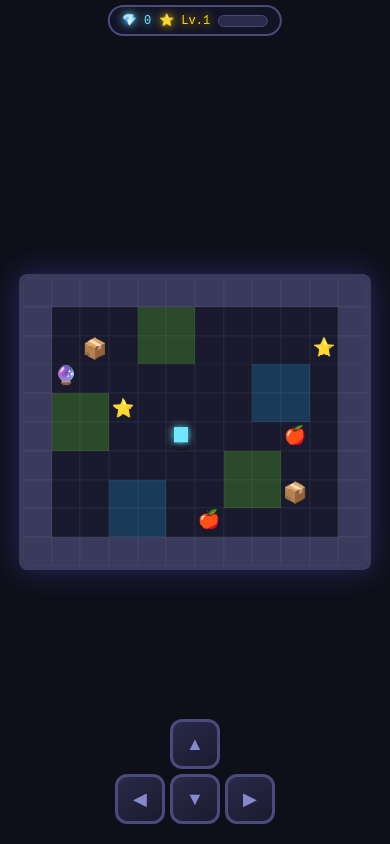
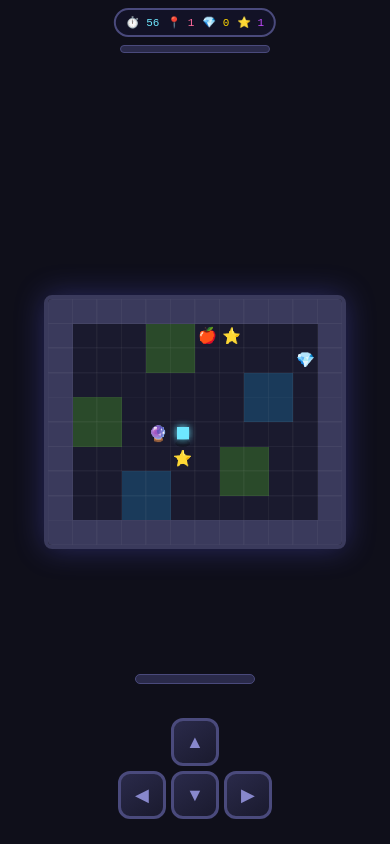
Before and after one commit to abidos768/gamobich, a plain HTML site: page pixel-quest/index.html in a window 390 px wide. Drawn offline with Linux system fonts and the light colour scheme.

Commit message:
Add stages with timer system

```diff
--- a/pixel-quest/game.js
+++ b/pixel-quest/game.js
@@ -1,9 +1,8 @@
-// ===== PIXEL QUEST - Simple Mobile Game =====
+// ===== PIXEL QUEST - Stages & Timer =====
 
 const canvas = document.getElementById('game-canvas');
 const ctx = canvas.getContext('2d');
 
-// Game dimensions
 const TILE_SIZE = 32;
 const MAP_WIDTH = 12;
 const MAP_HEIGHT = 10;
@@ -15,44 +14,110 @@ let coins = 0;
 let xp = 0;
 let level = 1;
 let xpToNext = 50;
+let stage = 1;
+let stageTime = 60;
+let timer = stageTime;
+let lastTick = Date.now();
+let collectiblesNeeded = 5;
+let collectiblesGot = 0;
+let gameActive = true;
 
 // Player
-const player = {
-    x: 5,
-    y: 5,
-    color: '#6ee7ff',
-    frame: 0,
-    animTimer: 0
-};
+const player = { x: 5, y: 5, color: '#6ee7ff' };
 
-// Collectibles
+// Game objects
 let collectibles = [];
 let triggers = [];
 let particles = [];
 
-// Map tiles (0=floor, 1=wall, 2=grass, 3=water)
-const map = [
-    [1,1,1,1,1,1,1,1,1,1,1,1],
-    [1,0,0,0,2,2,0,0,0,0,0,1],
-    [1,0,0,0,2,2,0,0,0,0,0,1],
-    [1,0,0,0,0,0,0,0,3,3,0,1],
-    [1,2,2,0,0,0,0,0,3,3,0,1],
-    [1,2,2,0,0,0,0,0,0,0,0,1],
-    [1,0,0,0,0,0,0,2,2,0,0,1],
-    [1,0,0,3,3,0,0,2,2,0,0,1],
-    [1,0,0,3,3,0,0,0,0,0,0,1],
-    [1,1,1,1,1,1,1,1,1,1,1,1]
+// Stage maps
+const stages = [
+    // Stage 1
+    [
+        [1, 1, 1, 1, 1, 1, 1, 1, 1, 1, 1, 1],
+        [1, 0, 0, 0, 2, 2, 0, 0, 0, 0, 0, 1],
+        [1, 0, 0, 0, 2, 2, 0, 0, 0, 0, 0, 1],
+        [1, 0, 0, 0, 0, 0, 0, 0, 3, 3, 0, 1],
+        [1, 2, 2, 0, 0, 0, 0, 0, 3, 3, 0, 1],
+        [1, 2, 2, 0, 0, 0, 0, 0, 0, 0, 0, 1],
+        [1, 0, 0, 0, 0, 0, 0, 2, 2, 0, 0, 1],
+        [1, 0, 0, 3, 3, 0, 0, 2, 2, 0, 0, 1],
+        [1, 0, 0, 3, 3, 0, 0, 0, 0, 0, 0, 1],
+        [1, 1, 1, 1, 1, 1, 1, 1, 1, 1, 1, 1]
+    ],
+    // Stage 2
+    [
+        [1, 1, 1, 1, 1, 1, 1, 1, 1, 1, 1, 1],
+        [1, 0, 0, 0, 0, 0, 0, 0, 0, 0, 0, 1],
+        [1, 0, 1, 1, 0, 0, 0, 0, 1, 1, 0, 1],
+        [1, 0, 1, 0, 0, 0, 0, 0, 0, 1, 0, 1],
+        [1, 0, 0, 0, 0, 2, 2, 0, 0, 0, 0, 1],
+        [1, 0, 0, 0, 0, 2, 2, 0, 0, 0, 0, 1],
+        [1, 0, 1, 0, 0, 0, 0, 0, 0, 1, 0, 1],
+        [1, 0, 1, 1, 0, 0, 0, 0, 1, 1, 0, 1],
+        [1, 0, 0, 0, 0, 0, 0, 0, 0, 0, 0, 1],
+        [1, 1, 1, 1, 1, 1, 1, 1, 1, 1, 1, 1]
+    ],
+    // Stage 3
+    [
+        [1, 1, 1, 1, 1, 1, 1, 1, 1, 1, 1, 1],
+        [1, 0, 0, 0, 1, 0, 0, 1, 0, 0, 0, 1],
+        [1, 0, 0, 0, 0, 0, 0, 0, 0, 0, 0, 1],
+        [1, 0, 0, 1, 0, 0, 0, 0, 1, 0, 0, 1],
+        [1, 1, 0, 0, 0, 0, 0, 0, 0, 0, 1, 1],
+        [1, 1, 0, 0, 0, 0, 0, 0, 0, 0, 1, 1],
+        [1, 0, 0, 1, 0, 0, 0, 0, 1, 0, 0, 1],
+        [1, 0, 0, 0, 0, 0, 0, 0, 0, 0, 0, 1],
+        [1, 0, 0, 0, 1, 0, 0, 1, 0, 0, 0, 1],
+        [1, 1, 1, 1, 1, 1, 1, 1, 1, 1, 1, 1]
+    ],
+    // Stage 4
+    [
+        [1, 1, 1, 1, 1, 1, 1, 1, 1, 1, 1, 1],
+        [1, 0, 0, 0, 0, 0, 0, 0, 0, 0, 0, 1],
+        [1, 0, 3, 3, 0, 0, 0, 0, 3, 3, 0, 1],
+        [1, 0, 3, 3, 0, 0, 0, 0, 3, 3, 0, 1],
+        [1, 0, 0, 0, 0, 1, 1, 0, 0, 0, 0, 1],
+        [1, 0, 0, 0, 0, 1, 1, 0, 0, 0, 0, 1],
+        [1, 0, 3, 3, 0, 0, 0, 0, 3, 3, 0, 1],
+        [1, 0, 3, 3, 0, 0, 0, 0, 3, 3, 0, 1],
+        [1, 0, 0, 0, 0, 0, 0, 0, 0, 0, 0, 1],
+        [1, 1, 1, 1, 1, 1, 1, 1, 1, 1, 1, 1]
+    ],
+    // Stage 5
+    [
+        [1, 1, 1, 1, 1, 1, 1, 1, 1, 1, 1, 1],
+        [1, 0, 0, 0, 0, 0, 0, 0, 0, 0, 0, 1],
+        [1, 0, 0, 0, 0, 0, 0, 0, 0, 0, 0, 1],
+        [1, 0, 0, 0, 0, 0, 0, 0, 0, 0, 0, 1],
+        [1, 0, 0, 0, 0, 0, 0, 0, 0, 0, 0, 1],
+        [1, 0, 0, 0, 0, 0, 0, 0, 0, 0, 0, 1],
+        [1, 0, 0, 0, 0, 0, 0, 0, 0, 0, 0, 1],
+        [1, 0, 0, 0, 0, 0, 0, 0, 0, 0, 0, 1],
+        [1, 0, 0, 0, 0, 0, 0, 0, 0, 0, 0, 1],
+        [1, 1, 1, 1, 1, 1, 1, 1, 1, 1, 1, 1]
+    ]
 ];
 
-// Colors for tiles
-const tileColors = {
-    0: '#1a1a2e', // floor
-    1: '#3a3a5c', // wall
-    2: '#2a4a2a', // grass
-    3: '#1a3a5a'  // water
-};
+let map = stages[0];
 
-// Initialize collectibles
+const tileColors = { 0: '#1a1a2e', 1: '#3a3a5c', 2: '#2a4a2a', 3: '#1a3a5a' };
+
+function loadStage(stageNum) {
+    stage = stageNum;
+    map = stages[(stageNum - 1) % stages.length];
+    player.x = 5;
+    player.y = 5;
+    collectiblesNeeded = 3 + stage * 2;
+    collectiblesGot = 0;
+    timer = Math.max(30, 60 - (stage - 1) * 5);
+    stageTime = timer;
+    spawnCollectibles();
+    spawnTriggers();
+    updateHUD();
+    showReward(`⭐ STAGE ${stage} - Collect ${collectiblesNeeded}!`);
+}
+
 function spawnCollectibles() {
     collectibles = [];
     const types = [
@@ -62,33 +127,32 @@ function spawnCollectibles() {
         { emoji: '🔮', value: 15, xp: 15 }
     ];
 
-    for (let i = 0; i < 5; i++) {
-        let x, y;
+    for (let i = 0; i < collectiblesNeeded; i++) {
+        let x, y, tries = 0;
         do {
             x = Math.floor(Math.random() * (MAP_WIDTH - 2)) + 1;
             y = Math.floor(Math.random() * (MAP_HEIGHT - 2)) + 1;
-        } while (map[y][x] === 1 || map[y][x] === 3 ||
-                 (x === player.x && y === player.y) ||
-                 collectibles.some(c => c.x === x && c.y === y));
+            tries++;
+        } while ((map[y][x] !== 0 || (x === player.x && y === player.y) ||
+            collectibles.some(c => c.x === x && c.y === y)) && tries < 100);
 
-        const type = types[Math.floor(Math.random() * types.length)];
-        collectibles.push({
-            x, y,
-            ...type,
-            animOffset: Math.random() * Math.PI * 2
-        });
+        if (tries < 100) {
+            const type = types[Math.floor(Math.random() * types.length)];
+            collectibles.push({ x, y, ...type, animOffset: Math.random() * Math.PI * 2 });
+        }
     }
 }
 
-// Initialize trigger zones
 function spawnTriggers() {
-    triggers = [
-        { x: 2, y: 2, type: 'chest', opened: false, emoji: '📦' },
-        { x: 9, y: 7, type: 'chest', opened: false, emoji: '📦' }
-    ];
+    triggers = [];
+    if (stage >= 2) {
+        triggers.push({ x: 2, y: 2, type: 'chest', opened: false, emoji: '📦' });
+    }
+    if (stage >= 4) {
+        triggers.push({ x: 9, y: 7, type: 'chest', opened: false, emoji: '📦' });
+    }
 }
 
-// Particle system
 function createParticles(x, y, color, count = 5) {
     for (let i = 0; i < count; i++) {
         particles.push({
@@ -96,25 +160,190 @@ function createParticles(x, y, color, count = 5) {
             y: y * TILE_SIZE + TILE_SIZE / 2,
             vx: (Math.random() - 0.5) * 4,
             vy: (Math.random() - 0.5) * 4 - 2,
-            life: 1,
-            color: color,
-            size: Math.random() * 4 + 2
+            life: 1, color, size: Math.random() * 4 + 2
         });
     }
 }
 
-// Update particles
 function updateParticles() {
     particles = particles.filter(p => {
-        p.x += p.vx;
-        p.y += p.vy;
-        p.vy += 0.1;
-        p.life -= 0.03;
+        p.x += p.vx; p.y += p.vy; p.vy += 0.1; p.life -= 0.03;
         return p.life > 0;
     });
 }
 
-// Draw particles
+function updateTimer() {
+    if (!gameActive) return;
+    const now = Date.now();
+    if (now - lastTick >= 1000) {
+        lastTick = now;
+        timer--;
+        updateHUD();
+        if (timer <= 0) {
+            gameOver();
+        }
+    }
+}
+
+function gameOver() {
+    gameActive = false;
+    showReward(`☠️ TIME'S UP! Stage ${stage}`);
+    setTimeout(() => {
+        coins = Math.floor(coins / 2);
+        loadStage(1);
+        gameActive = true;
+    }, 2000);
+}
+
+function stageComplete() {
+    gameActive = false;
+    const bonus = stage * 50;
+    coins += bonus;
+    showReward(`🎉 STAGE CLEAR! +${bonus} bonus!`);
+    setTimeout(() => {
+        loadStage(stage + 1);
+        gameActive = true;
+    }, 2000);
+}
+
+function movePlayer(dx, dy) {
+    if (!gameActive) return;
+    const newX = player.x + dx;
+    const newY = player.y + dy;
+
+    if (newX >= 0 && newX < MAP_WIDTH && newY >= 0 && newY < MAP_HEIGHT &&
+        map[newY][newX] !== 1 && map[newY][newX] !== 3) {
+        player.x = newX;
+        player.y = newY;
+        checkCollectibles();
+        checkTriggers();
+    }
+}
+
+function checkCollectibles() {
+    collectibles = collectibles.filter(c => {
+        if (c.x === player.x && c.y === player.y) {
+            coins += c.value;
+            xp += c.xp;
+            collectiblesGot++;
+            createParticles(c.x, c.y, '#ffd700', 8);
+            showReward(`+${c.value}💎 (${collectiblesGot}/${collectiblesNeeded})`);
+            updateHUD();
+            checkLevelUp();
+
+            if (collectiblesGot >= collectiblesNeeded) {
+                stageComplete();
+            }
+            return false;
+        }
+        return true;
+    });
+}
+
+function checkTriggers() {
+    triggers.forEach(t => {
+        if (t.x === player.x && t.y === player.y && !t.opened) {
+            t.opened = true;
+            t.emoji = '🎁';
+            const bonus = 20 + level * 5;
+            coins += bonus;
+            xp += 25;
+            timer += 10; // Bonus time!
+            createParticles(t.x, t.y, '#ff6b9d', 12);
+            showReward(`CHEST! +${bonus}💎 +10s⏱️`);
+            updateHUD();
+            checkLevelUp();
+        }
+    });
+}
+
+function checkLevelUp() {
+    while (xp >= xpToNext) {
+        xp -= xpToNext;
+        level++;
+        xpToNext = Math.floor(xpToNext * 1.5);
+        createParticles(player.x, player.y, '#c44cff', 20);
+        showReward(`🎉 LEVEL UP! Lv.${level}`);
+    }
+    updateHUD();
+}
+
+function updateHUD() {
+    document.getElementById('coin-count').textContent = coins;
+    document.getElementById('level-count').textContent = level;
+    document.getElementById('stage-count').textContent = stage;
+    document.getElementById('timer-count').textContent = timer;
+    document.getElementById('xp-fill').style.width = `${(xp / xpToNext) * 100}%`;
+    document.getElementById('progress-fill').style.width = `${(collectiblesGot / collectiblesNeeded) * 100}%`;
+
+    // Timer color warning
+    const timerEl = document.getElementById('timer-count');
+    if (timer <= 10) timerEl.style.color = '#ff4444';
+    else if (timer <= 20) timerEl.style.color = '#ffaa00';
+    else timerEl.style.color = '#6ee7ff';
+}
+
+function showReward(text) {
+    const popup = document.getElementById('reward-popup');
+    popup.querySelector('.reward-text').textContent = text;
+    popup.classList.remove('hidden');
+    setTimeout(() => popup.classList.add('hidden'), 1500);
+}
+
+function drawMap() {
+    for (let y = 0; y < MAP_HEIGHT; y++) {
+        for (let x = 0; x < MAP_WIDTH; x++) {
+            ctx.fillStyle = tileColors[map[y][x]];
+            ctx.fillRect(x * TILE_SIZE, y * TILE_SIZE, TILE_SIZE, TILE_SIZE);
+            ctx.strokeStyle = 'rgba(255,255,255,0.05)';
+            ctx.strokeRect(x * TILE_SIZE, y * TILE_SIZE, TILE_SIZE, TILE_SIZE);
+        }
+    }
+}
+
+function drawCollectibles() {
+    const time = Date.now() / 200;
+    collectibles.forEach(c => {
+        const bounce = Math.sin(time + c.animOffset) * 3;
+        ctx.font = '20px Arial';
+        ctx.textAlign = 'center';
+        ctx.textBaseline = 'middle';
+        ctx.fillText(c.emoji, c.x * TILE_SIZE + TILE_SIZE / 2, c.y * TILE_SIZE + TILE_SIZE / 2 + bounce);
+    });
+}
+
+function drawTriggers() {
+    triggers.forEach(t => {
+        ctx.font = '22px Arial';
+        ctx.textAlign = 'center';
+        ctx.textBaseline = 'middle';
+        ctx.fillText(t.emoji, t.x * TILE_SIZE + TILE_SIZE / 2, t.y * TILE_SIZE + TILE_SIZE / 2);
+    });
+}
+
+function drawPlayer() {
+    const x = player.x * TILE_SIZE;
+    const y = player.y * TILE_SIZE;
+    const bounce = Math.sin(Date.now() / 150) * 2;
+
+    ctx.fillStyle = 'rgba(0,0,0,0.3)';
+    ctx.beginPath();
+    ctx.ellipse(x + TILE_SIZE / 2, y + TILE_SIZE - 4, 10, 4, 0, 0, Math.PI * 2);
+    ctx.fill();
+
+    ctx.fillStyle = player.color;
+    ctx.fillRect(x + 8, y + 8 + bounce, 16, 16);
+    ctx.fillStyle = '#1a1a2e';
+    ctx.fillRect(x + 11, y + 12 + bounce, 4, 4);
+    ctx.fillRect(x + 17, y + 12 + bounce, 4, 4);
+
+    ctx.shadowColor = player.color;
+    ctx.shadowBlur = 10;
+    ctx.fillStyle = player.color;
+    ctx.fillRect(x + 8, y + 8 + bounce, 16, 16);
+    ctx.shadowBlur = 0;
+}
+
 function drawParticles() {
     particles.forEach(p => {
         ctx.globalAlpha = p.life;
@@ -126,185 +355,13 @@ function drawParticles() {
     ctx.globalAlpha = 1;
 }
 
-// Move player
-function movePlayer(dx, dy) {
-    const newX = player.x + dx;
-    const newY = player.y + dy;
-
-    // Check bounds and walls
-    if (newX >= 0 && newX < MAP_WIDTH &&
-        newY >= 0 && newY < MAP_HEIGHT &&
-        map[newY][newX] !== 1 && map[newY][newX] !== 3) {
-
-        player.x = newX;
-        player.y = newY;
-
-        // Check collectibles
-        checkCollectibles();
-
-        // Check triggers
-        checkTriggers();
-    }
-}
-
-// Check collectible pickups
-function checkCollectibles() {
-    collectibles = collectibles.filter(c => {
-        if (c.x === player.x && c.y === player.y) {
-            coins += c.value;
-            xp += c.xp;
-            createParticles(c.x, c.y, '#ffd700', 8);
-            showReward(`+${c.value} 💎  +${c.xp} XP`);
-            updateHUD();
-            checkLevelUp();
-            return false;
-        }
-        return true;
-    });
-
-    // Respawn if all collected
-    if (collectibles.length === 0) {
-        setTimeout(spawnCollectibles, 1000);
-    }
-}
-
-// Check trigger zones
-function checkTriggers() {
-    triggers.forEach(t => {
-        if (t.x === player.x && t.y === player.y && !t.opened) {
-            t.opened = true;
-            t.emoji = '🎁';
-            const bonus = 20 + level * 5;
-            coins += bonus;
-            xp += 25;
-            createParticles(t.x, t.y, '#ff6b9d', 12);
-            showReward(`CHEST! +${bonus} 💎  +25 XP`);
-            updateHUD();
-            checkLevelUp();
-
-            // Reset chest after delay
-            setTimeout(() => {
-                t.opened = false;
-                t.emoji = '📦';
-            }, 10000);
-        }
-    });
-}
-
-// Level up check
-function checkLevelUp() {
-    while (xp >= xpToNext) {
-        xp -= xpToNext;
-        level++;
-        xpToNext = Math.floor(xpToNext * 1.5);
-        createParticles(player.x, player.y, '#c44cff', 20);
-        showReward(`🎉 LEVEL UP! Lv.${level}`);
-    }
-    updateHUD();
-}
-
-// Update HUD
-function updateHUD() {
-    document.getElementById('coin-count').textContent = coins;
-    document.getElementById('level-count').textContent = level;
-    document.getElementById('xp-fill').style.width = `${(xp / xpToNext) * 100}%`;
-}
-
-// Show reward popup
-function showReward(text) {
-    const popup = document.getElementById('reward-popup');
-    popup.querySelector('.reward-text').textContent = text;
-    popup.classList.remove('hidden');
-
-    setTimeout(() => {
-        popup.classList.add('hidden');
-    }, 1500);
-}
-
-// Draw map
-function drawMap() {
-    for (let y = 0; y < MAP_HEIGHT; y++) {
-        for (let x = 0; x < MAP_WIDTH; x++) {
-            ctx.fillStyle = tileColors[map[y][x]];
-            ctx.fillRect(x * TILE_SIZE, y * TILE_SIZE, TILE_SIZE, TILE_SIZE);
-
-            // Add subtle grid
-            ctx.strokeStyle = 'rgba(255,255,255,0.05)';
-            ctx.strokeRect(x * TILE_SIZE, y * TILE_SIZE, TILE_SIZE, TILE_SIZE);
-        }
-    }
-}
-
-// Draw collectibles
-function drawCollectibles() {
-    const time = Date.now() / 200;
-    collectibles.forEach(c => {
-        const bounce = Math.sin(time + c.animOffset) * 3;
-        ctx.font = '20px Arial';
-        ctx.textAlign = 'center';
-        ctx.textBaseline = 'middle';
-        ctx.fillText(
-            c.emoji,
-            c.x * TILE_SIZE + TILE_SIZE / 2,
-            c.y * TILE_SIZE + TILE_SIZE / 2 + bounce
-        );
-    });
-}
-
-// Draw triggers
-function drawTriggers() {
-    triggers.forEach(t => {
-        ctx.font = '22px Arial';
-        ctx.textAlign = 'center';
-        ctx.textBaseline = 'middle';
-        ctx.fillText(
-            t.emoji,
-            t.x * TILE_SIZE + TILE_SIZE / 2,
-            t.y * TILE_SIZE + TILE_SIZE / 2
-        );
-    });
-}
-
-// Draw player (pixel art style)
-function drawPlayer() {
-    const x = player.x * TILE_SIZE;
-    const y = player.y * TILE_SIZE;
-    const time = Date.now() / 150;
-    const bounce = Math.sin(time) * 2;
-
-    // Shadow
-    ctx.fillStyle = 'rgba(0,0,0,0.3)';
-    ctx.beginPath();
-    ctx.ellipse(x + TILE_SIZE/2, y + TILE_SIZE - 4, 10, 4, 0, 0, Math.PI * 2);
-    ctx.fill();
-
-    // Body
-    ctx.fillStyle = player.color;
-    ctx.fillRect(x + 8, y + 8 + bounce, 16, 16);
-
-    // Eyes
-    ctx.fillStyle = '#1a1a2e';
-    ctx.fillRect(x + 11, y + 12 + bounce, 4, 4);
-    ctx.fillRect(x + 17, y + 12 + bounce, 4, 4);
-
-    // Glow effect
-    ctx.shadowColor = player.color;
-    ctx.shadowBlur = 10;
-    ctx.fillStyle = player.color;
-    ctx.fillRect(x + 8, y + 8 + bounce, 16, 16);
-    ctx.shadowBlur = 0;
-}
-
-// Main game loop
 function gameLoop() {
-    // Clear
     ctx.fillStyle = '#0f0f1a';
     ctx.fillRect(0, 0, canvas.width, canvas.height);
 
-    // Update
+    updateTimer();
     updateParticles();
 
-    // Draw
     drawMap();
     drawTriggers();
     drawCollectibles();
@@ -319,27 +376,19 @@ document.getElementById('btn-up').addEventListener('touchstart', (e) => { e.prev
 document.getElementById('btn-down').addEventListener('touchstart', (e) => { e.preventDefault(); movePlayer(0, 1); });
 document.getElementById('btn-left').addEventListener('touchstart', (e) => { e.preventDefault(); movePlayer(-1, 0); });
 document.getElementById('btn-right').addEventListener('touchstart', (e) => { e.preventDefault(); movePlayer(1, 0); });
-
-// Mouse fallback for testing
 document.getElementById('btn-up').addEventListener('click', () => movePlayer(0, -1));
 document.getElementById('btn-down').addEventListener('click', () => movePlayer(0, 1));
 document.getElementById('btn-left').addEventListener('click', () => movePlayer(-1, 0));
 document.getElementById('btn-right').addEventListener('click', () => movePlayer(1, 0));
 
-// Keyboard controls
 document.addEventListener('keydown', (e) => {
-    switch(e.key) {
-        case 'ArrowUp': case 'w': movePlayer(0, -1); break;
-        case 'ArrowDown': case 's': movePlayer(0, 1); break;
-        case 'ArrowLeft': case 'a': movePlayer(-1, 0); break;
-        case 'ArrowRight': case 'd': movePlayer(1, 0); break;
-    }
+    const keys = {
+        'ArrowUp': [0, -1], 'w': [0, -1], 'ArrowDown': [0, 1], 's': [0, 1],
+        'ArrowLeft': [-1, 0], 'a': [-1, 0], 'ArrowRight': [1, 0], 'd': [1, 0]
+    };
+    if (keys[e.key]) movePlayer(...keys[e.key]);
 });
 
-// Initialize game
-spawnCollectibles();
-spawnTriggers();
-updateHUD();
+// Init
+loadStage(1);
 gameLoop();
-
-console.log('🎮 Pixel Quest loaded! Use arrow keys or on-screen controls to move.');
--- a/pixel-quest/index.html
+++ b/pixel-quest/index.html
@@ -1,24 +1,32 @@
 <!DOCTYPE html>
 <html lang="en">
+
 <head>
     <meta charset="UTF-8">
     <meta name="viewport" content="width=device-width, initial-scale=1.0, user-scalable=no">
     <title>Pixel Quest</title>
     <link rel="stylesheet" href="style.css">
 </head>
+
 <body>
     <div id="game-container">
         <div id="hud">
+            <div id="timer">⏱️ <span id="timer-count">60</span></div>
+            <div id="stage">📍 <span id="stage-count">1</span></div>
             <div id="coins">💎 <span id="coin-count">0</span></div>
-            <div id="level">⭐ Lv.<span id="level-count">1</span></div>
+            <div id="level">⭐ <span id="level-count">1</span></div>
+        </div>
+        <div id="progress-bar">
+            <div id="progress-fill"></div>
+        </div>
+        <canvas id="game-canvas"></canvas>
+        <div id="xp-container">
             <div id="xp-bar">
                 <div id="xp-fill"></div>
             </div>
         </div>
-        <canvas id="game-canvas"></canvas>
         <div id="reward-popup" class="hidden">
             <div class="reward-content">
-                <span class="reward-icon">🎁</span>
                 <span class="reward-text"></span>
             </div>
         </div>
@@ -33,4 +41,5 @@
     </div>
     <script src="game.js"></script>
 </body>
+
 </html>
--- a/pixel-quest/style.css
+++ b/pixel-quest/style.css
@@ -29,43 +29,79 @@ body {
     border-radius: 8px;
     box-shadow: 0 0 30px rgba(100, 100, 255, 0.3);
     max-width: 95vw;
-    max-height: 40vh;
+    max-height: 35vh;
 }
 
 /* HUD */
 #hud {
     position: fixed;
-    top: 10px;
+    top: 8px;
     left: 50%;
     transform: translateX(-50%);
     display: flex;
-    gap: 20px;
+    gap: 12px;
     align-items: center;
-    background: rgba(20, 20, 40, 0.9);
-    padding: 10px 20px;
-    border-radius: 20px;
+    background: rgba(20, 20, 40, 0.95);
+    padding: 8px 16px;
+    border-radius: 15px;
     border: 2px solid #4a4a7c;
-    font-size: 18px;
+    font-size: 14px;
     color: #fff;
     z-index: 10;
 }
 
+#timer {
+    color: #6ee7ff;
+}
+
+#stage {
+    color: #ff6b9d;
+}
+
 #coins {
-    color: #6ee7ff;
-    text-shadow: 0 0 10px #6ee7ff;
+    color: #ffd700;
 }
 
 #level {
-    color: #ffd700;
-    text-shadow: 0 0 10px #ffd700;
+    color: #c44cff;
+}
+
+/* Progress Bar */
+#progress-bar {
+    position: fixed;
+    top: 50px;
+    left: 50%;
+    transform: translateX(-50%);
+    width: 200px;
+    height: 8px;
+    background: #2a2a4a;
+    border-radius: 4px;
+    border: 1px solid #4a4a7c;
+    z-index: 10;
+}
+
+#progress-fill {
+    height: 100%;
+    width: 0%;
+    background: linear-gradient(90deg, #44ff44, #88ff88);
+    border-radius: 4px;
+    transition: width 0.3s;
+}
+
+/* XP Bar */
+#xp-container {
+    position: fixed;
+    bottom: 180px;
+    left: 50%;
+    transform: translateX(-50%);
+    z-index: 10;
 }
 
 #xp-bar {
-    width: 100px;
-    height: 12px;
+    width: 150px;
+    height: 10px;
     background: #2a2a4a;
-    border-radius: 6px;
-    overflow: hidden;
+    border-radius: 5px;
     border: 1px solid #4a4a7c;
 }
 
@@ -73,14 +109,14 @@ body {
     height: 100%;
     width: 0%;
     background: linear-gradient(90deg, #ff6b9d, #c44cff);
-    transition: width 0.3s ease;
-    box-shadow: 0 0 10px #c44cff;
+    border-radius: 5px;
+    transition: width 0.3s;
 }
 
 /* Controls */
 #controls {
     position: fixed;
-    bottom: 30px;
+    bottom: 25px;
     left: 50%;
     transform: translateX(-50%);
     display: flex;
@@ -96,33 +132,30 @@ body {
 }
 
 .ctrl-btn {
-    width: 60px;
-    height: 60px;
+    width: 55px;
+    height: 55px;
     background: linear-gradient(145deg, #2a2a4a, #1a1a2e);
     border: 3px solid #4a4a7c;
     border-radius: 12px;
     color: #8888cc;
-    font-size: 24px;
+    font-size: 22px;
     cursor: pointer;
-    transition: all 0.1s;
     -webkit-tap-highlight-color: transparent;
 }
 
 .ctrl-btn:active {
     background: linear-gradient(145deg, #4a4a7c, #3a3a5c);
-    transform: scale(0.95);
     border-color: #6ee7ff;
     color: #6ee7ff;
-    box-shadow: 0 0 15px rgba(110, 231, 255, 0.5);
 }
 
 /* Reward Popup */
 #reward-popup {
-    position: absolute;
-    top: 50%;
+    position: fixed;
+    top: 40%;
     left: 50%;
     transform: translate(-50%, -50%);
-    z-index: 100;
+    z-index: 200;
     animation: popIn 0.3s ease;
 }
 
@@ -134,92 +167,58 @@ body {
     background: linear-gradient(145deg, #2a2a4a, #1a1a2e);
     border: 3px solid #ffd700;
     border-radius: 15px;
-    padding: 20px 30px;
-    display: flex;
-    align-items: center;
-    gap: 10px;
+    padding: 15px 25px;
     box-shadow: 0 0 30px rgba(255, 215, 0, 0.5);
-}
-
-.reward-icon {
-    font-size: 32px;
-    animation: bounce 0.5s ease infinite;
 }
 
 .reward-text {
     color: #ffd700;
-    font-size: 18px;
+    font-size: 16px;
     font-weight: bold;
-    text-shadow: 0 0 10px #ffd700;
 }
 
 @keyframes popIn {
     0% {
         transform: translate(-50%, -50%) scale(0);
-        opacity: 0;
     }
 
     50% {
-        transform: translate(-50%, -50%) scale(1.2);
+        transform: translate(-50%, -50%) scale(1.1);
     }
 
     100% {
         transform: translate(-50%, -50%) scale(1);
-        opacity: 1;
     }
 }
 
-@keyframes bounce {
-
-    0%,
-    100% {
-        transform: translateY(0);
+/* Mobile */
+@media (max-width: 480px) {
+    #hud {
+        font-size: 11px;
+        padding: 6px 10px;
+        gap: 8px;
     }
 
-    50% {
-        transform: translateY(-5px);
-    }
-}
-
-/* Sparkle animation for collectibles */
-@keyframes sparkle {
-
-    0%,
-    100% {
-        opacity: 1;
-        transform: scale(1);
+    #progress-bar {
+        width: 150px;
+        top: 45px;
     }
 
-    50% {
-        opacity: 0.7;
-        transform: scale(1.1);
+    #game-canvas {
+        max-height: 30vh;
     }
-}
 
-/* Mobile optimizations */
-@media (max-width: 480px) {
-    #hud {
-        font-size: 12px;
-        padding: 6px 12px;
-        gap: 8px;
-        top: 5px;
+    .ctrl-btn {
+        width: 48px;
+        height: 48px;
+        font-size: 18px;
+    }
+
+    #xp-container {
+        bottom: 160px;
     }
 
     #xp-bar {
-        width: 50px;
-    }
-
-    #game-canvas {
-        max-height: 35vh;
-    }
-
-    #controls {
-        bottom: 20px;
-    }
-
-    .ctrl-btn {
-        width: 50px;
-        height: 50px;
-        font-size: 18px;
+        width: 120px;
     }
 }
```
